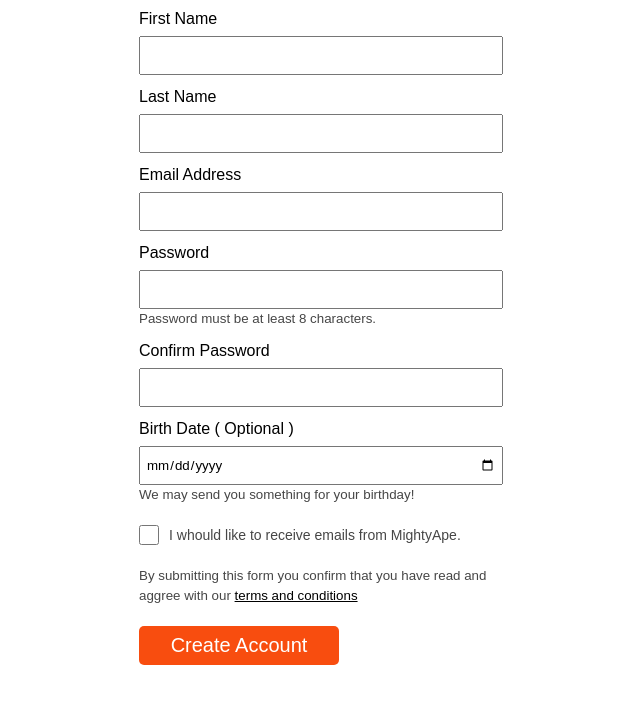
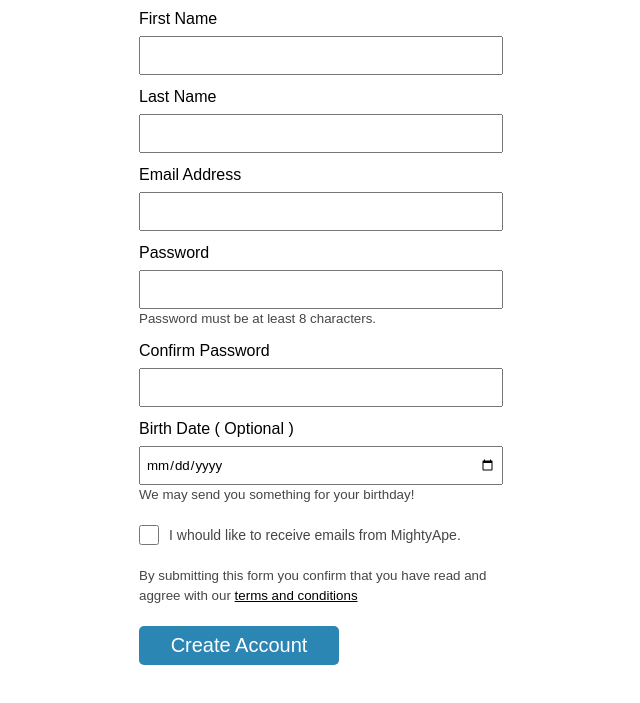
Before and after one commit to KunjAntala/HTML_form, a plain HTML site: page index.html in a window 1280 px wide. In both pictures the pointer is over the button "Create Account". Shown: the part 151-854 px from the top of the page, without its empty margins (326-966 px from the left). Drawn offline with Linux system fonts and the light colour scheme.

Commit message:
Update style.css

```diff
--- a/style.css
+++ b/style.css
@@ -66,6 +66,10 @@ button{
     color: white;
 }
 
+button:hover{
+    background-color: rgb(44, 134, 179);
+}
+
 .checkboxCon{
     display: flex;
     margin: 20px 0px;
```
